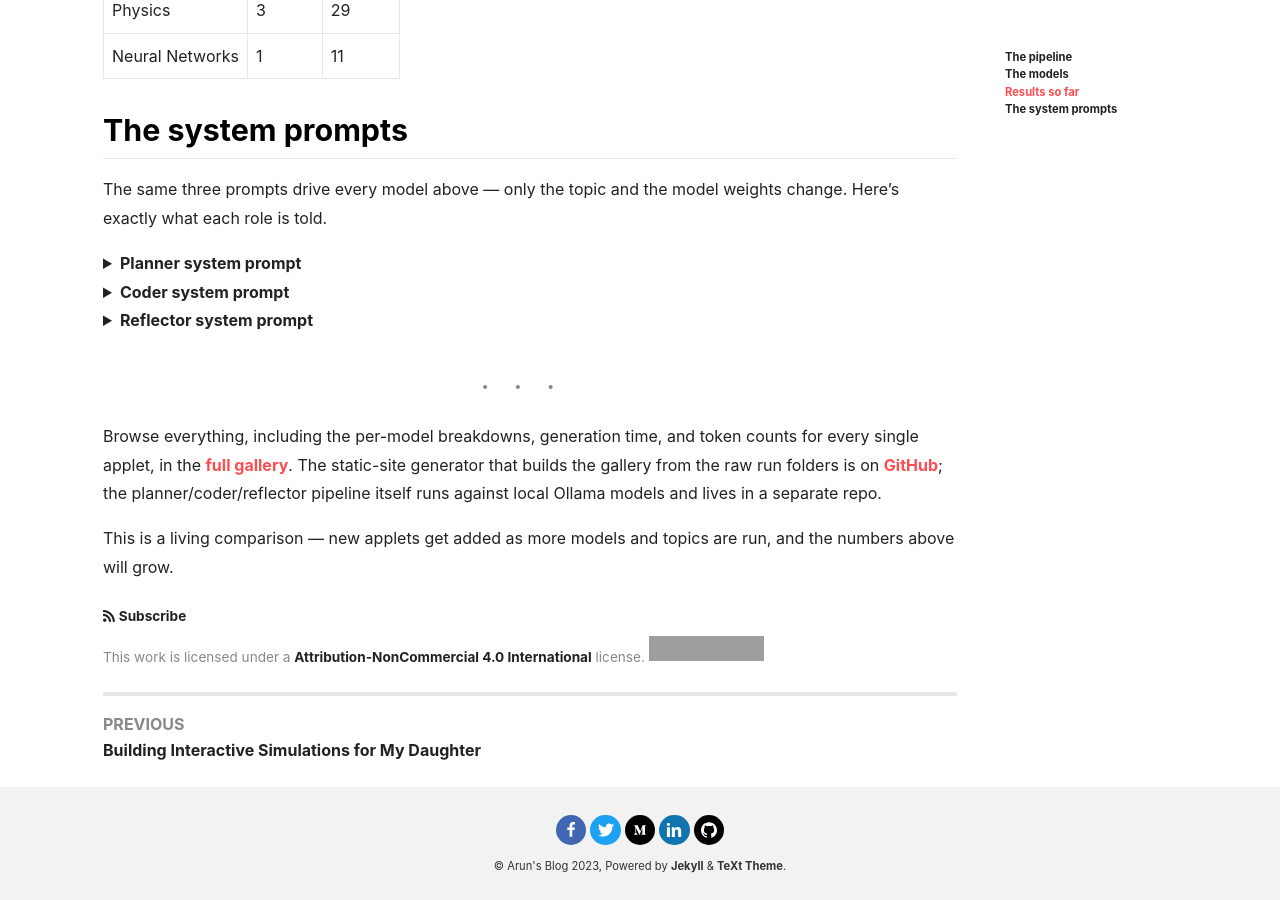
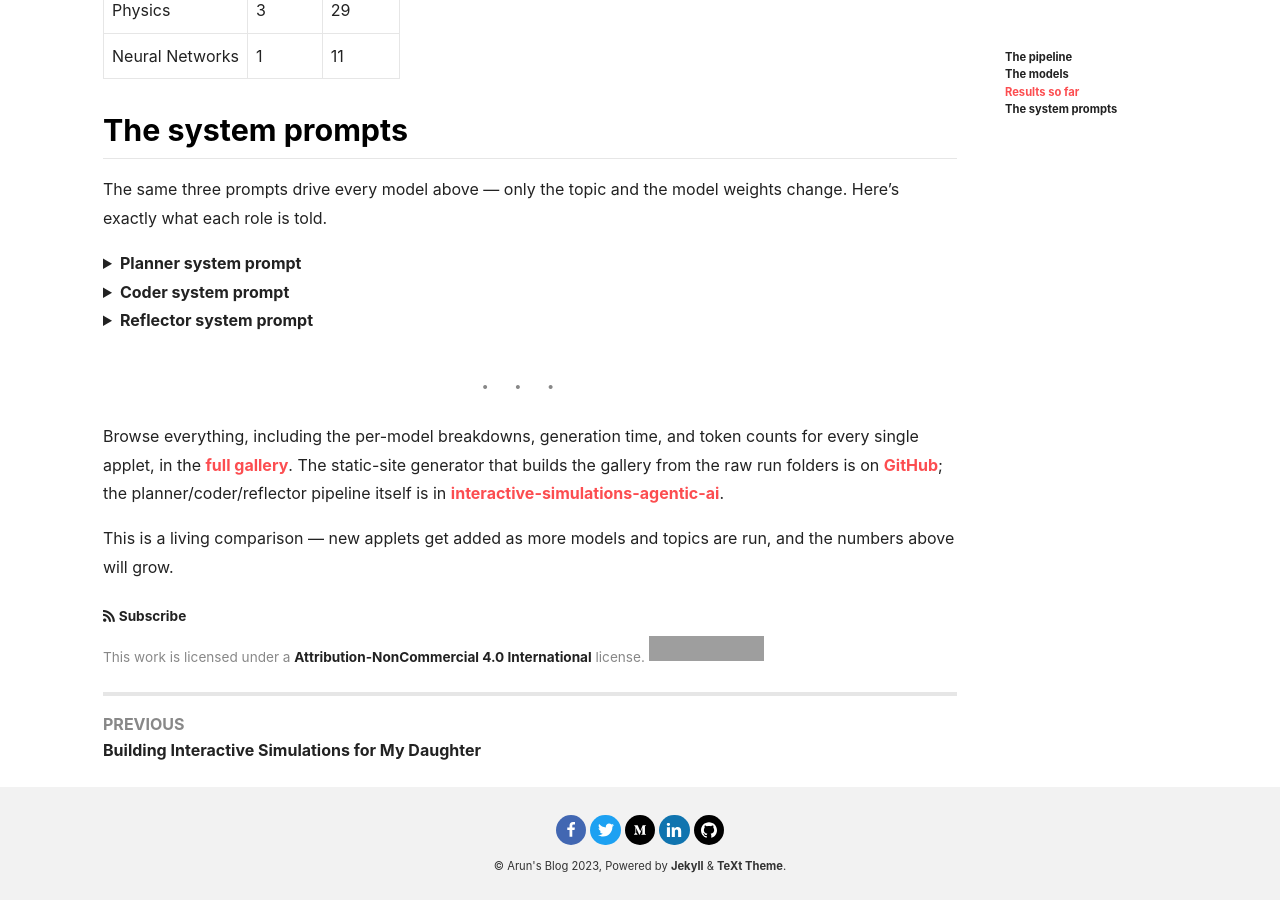
Before and after one commit to Arunprakash-A/Arunprakash-a.github.io, a Jekyll site: the page built from _posts/2026-07-15-Agentic-AI-Building-Interactive-Simulations.md, in a window 1280 px wide and 900 px high, scrolled down 2094 px. Built offline with Jekyll 4.4.1, drawn with Linux system fonts in a browser that asks for light colours; nearby versions of some CDN libraries; comment, search, counter and statistics services are not loaded; grey boxes are pictures that could not be loaded.

Commit message:
Link the agentic-AI post directly to the pipeline's GitHub repo
Replaces the vague "lives in a separate repo" mention with a direct
link to interactive-simulations-agentic-ai.

```diff
--- a/_posts/2026-07-15-Agentic-AI-Building-Interactive-Simulations.md
+++ b/_posts/2026-07-15-Agentic-AI-Building-Interactive-Simulations.md
@@ -199,6 +199,6 @@ Be concrete and surgical. Prefer a short list of real, high-impact fixes over a
 
 ---
 
-Browse everything, including the per-model breakdowns, generation time, and token counts for every single applet, in the **[full gallery](/llm-applets/)**. The static-site generator that builds the gallery from the raw run folders is on [GitHub](https://github.com/Arunprakash-A/Arunprakash-a.github.io/blob/master/tools/build-llm-applets-site.py); the planner/coder/reflector pipeline itself runs against local Ollama models and lives in a separate repo.
+Browse everything, including the per-model breakdowns, generation time, and token counts for every single applet, in the **[full gallery](/llm-applets/)**. The static-site generator that builds the gallery from the raw run folders is on [GitHub](https://github.com/Arunprakash-A/Arunprakash-a.github.io/blob/master/tools/build-llm-applets-site.py); the planner/coder/reflector pipeline itself is in [interactive-simulations-agentic-ai](https://github.com/Arunprakash-A/interactive-simulations-agentic-ai).
 
 This is a living comparison — new applets get added as more models and topics are run, and the numbers above will grow.
```
